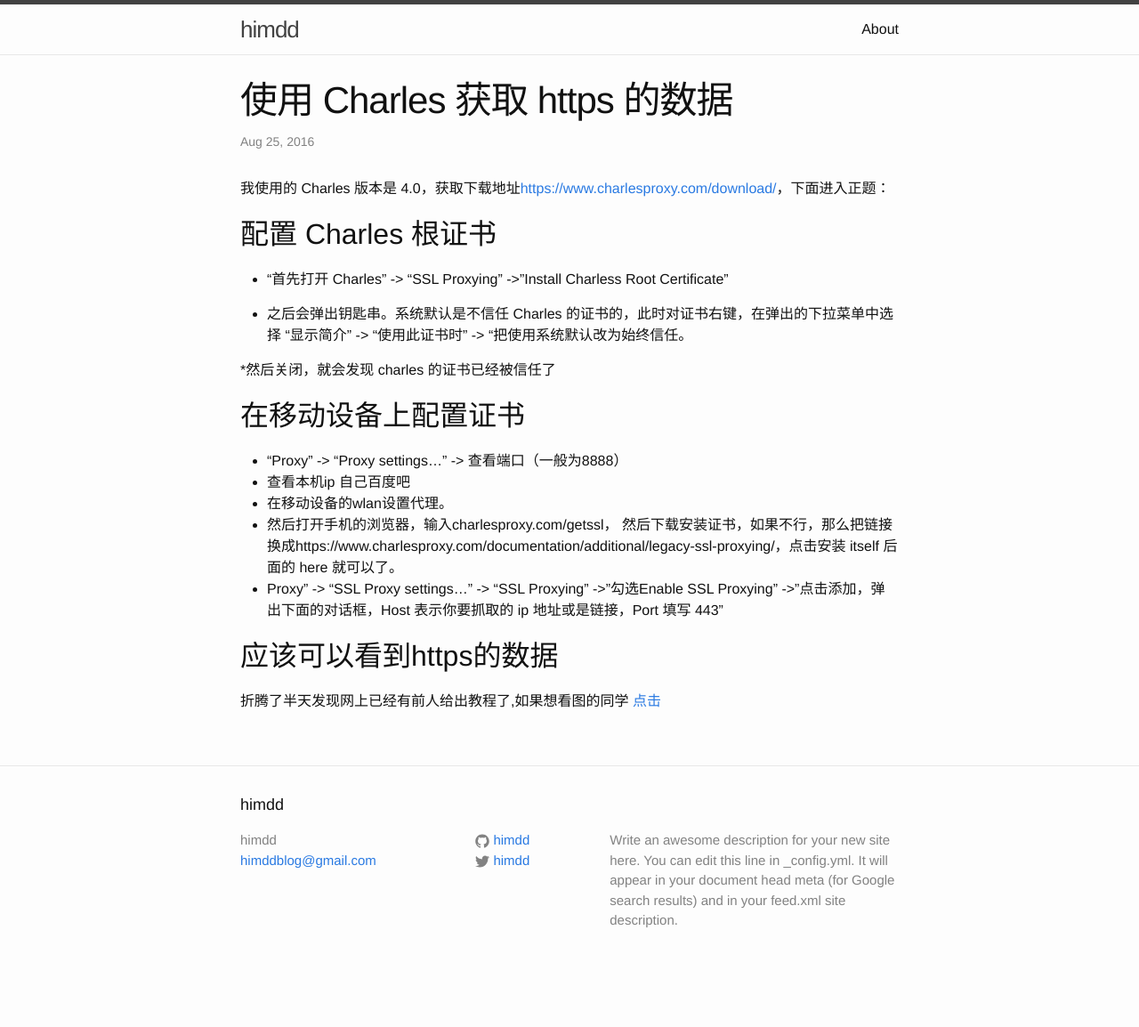
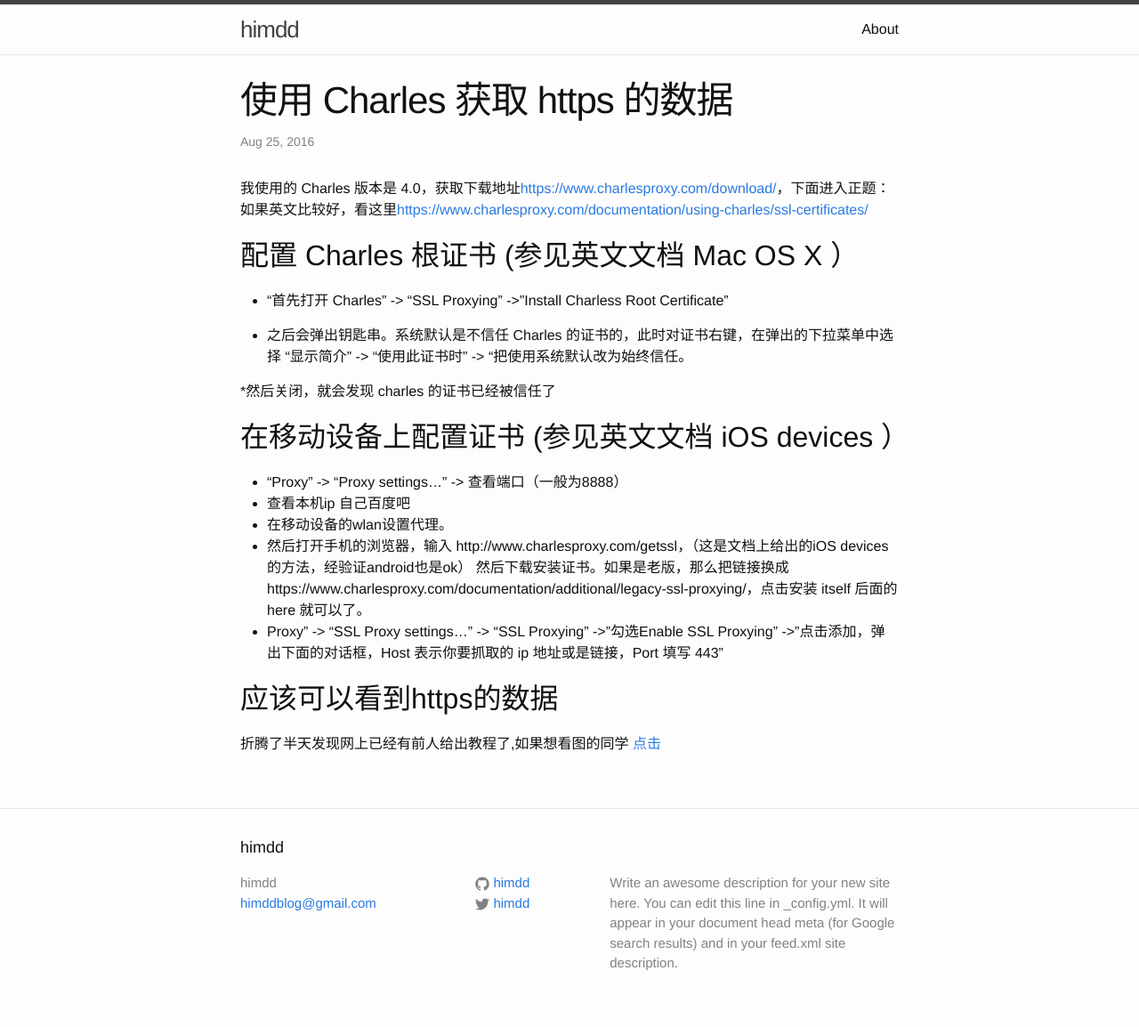
Before and after one commit to miaomiao1234/himdd.github.io, a Jekyll site: the page built from _posts/2016-08-24-charles-get-https-data.md, in a window 1280 px wide. Shown: the whole page at 89% size. Built offline with Jekyll 4.4.1, drawn with Linux system fonts in a browser that asks for light colours; before the commit the page ends 1106 px from its top, so only the background shows below that.

Commit message:
Update 2016-08-24-charles-get-https-data.md

```diff
--- a/_posts/2016-08-24-charles-get-https-data.md
+++ b/_posts/2016-08-24-charles-get-https-data.md
@@ -6,8 +6,8 @@
 ---
 
 我使用的 Charles 版本是 4.0，获取下载地址[https://www.charlesproxy.com/download/](https://www.charlesproxy.com/download/)，下面进入正题：
-
-## 配置 Charles 根证书
+如果英文比较好，看这里[https://www.charlesproxy.com/documentation/using-charles/ssl-certificates/](https://www.charlesproxy.com/documentation/using-charles/ssl-certificates/)
+## 配置 Charles 根证书 (参见英文文档 Mac OS X ）
 
 * "首先打开 Charles" -> "SSL Proxying" ->"Install Charless Root Certificate"
 
@@ -15,11 +15,11 @@
 
 *然后关闭，就会发现 charles 的证书已经被信任了
 
-## 在移动设备上配置证书
+## 在移动设备上配置证书 (参见英文文档 iOS devices ）
 * "Proxy" -> "Proxy settings..." -> 查看端口（一般为8888）
 * 查看本机ip 自己百度吧
 * 在移动设备的wlan设置代理。
-* 然后打开手机的浏览器，输入charlesproxy.com/getssl， 然后下载安装证书，如果不行，那么把链接换成https://www.charlesproxy.com/documentation/additional/legacy-ssl-proxying/，点击安装 itself 后面的 here 就可以了。
+* 然后打开手机的浏览器，输入 http://www.charlesproxy.com/getssl，（这是文档上给出的iOS devices 的方法，经验证android也是ok） 然后下载安装证书。如果是老版，那么把链接换成https://www.charlesproxy.com/documentation/additional/legacy-ssl-proxying/，点击安装 itself 后面的 here 就可以了。
 * Proxy" -> "SSL Proxy settings..." -> "SSL Proxying" ->"勾选Enable SSL Proxying" ->"点击添加，弹出下面的对话框，Host 表示你要抓取的 ip 地址或是链接，Port 填写 443"
 
 ## 应该可以看到https的数据
```
